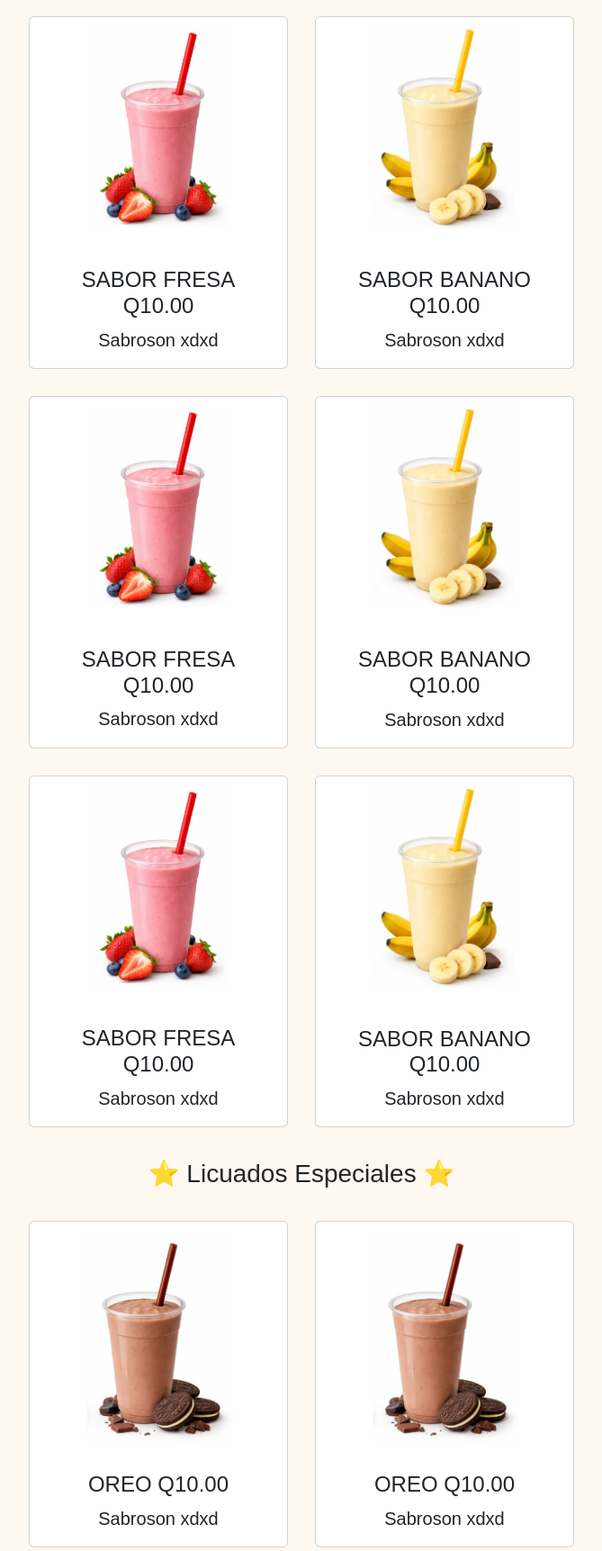
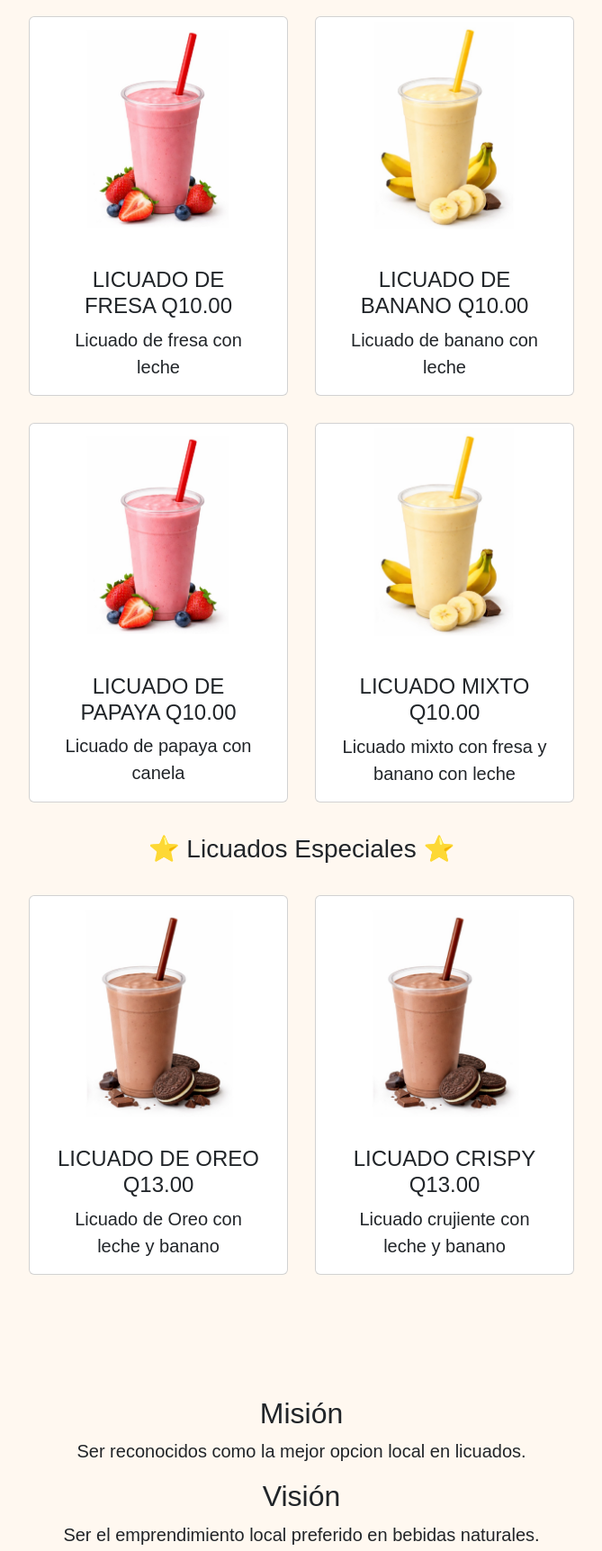
Before and after one commit to andyss18/SABOR-NATURAL, a plain HTML site: page index.html in a window 1280 px wide. Shown: the part 783-2507 px from the top of the page at 90% size, without its empty margins (305-974 px from the left). Drawn offline with nearby package versions, Linux system fonts and the light colour scheme.

Commit message:
precios udt

```diff
--- a/index.html
+++ b/index.html
@@ -140,15 +140,15 @@
                 <div class="card col" style="width: 18rem;">
                     <img src="../img/FRESA.jpg" class="card-img-top" alt="sabor fresa">
                     <div class="card-body">
-                        <h4>SABOR FRESA Q10.00</h4>
-                        <p class="card-text">Sabroson xdxd</p>
+                        <h4>LICUADO DE FRESA Q10.00</h4>
+                        <p class="card-text">Licuado de fresa con leche</p>
                     </div>
                 </div>
                 <div class="card col" style="width: 18rem;">
                     <img src="../img/BANANA.jpg" class="card-img-top" alt="sabor fresa">
                     <div class="card-body">
-                        <h4>SABOR BANANO Q10.00</h4>
-                        <p class="card-text">Sabroson xdxd</p>
+                        <h4>LICUADO DE BANANO Q10.00</h4>
+                        <p class="card-text">Licuado de banano con leche</p>
                     </div>
                 </div>
             </div>
@@ -158,36 +158,21 @@
                 <div class="card col" style="width: 18rem;">
                     <img src="../img/FRESA.jpg" class="card-img-top" alt="sabor fresa">
                     <div class="card-body">
-                        <h4>SABOR FRESA Q10.00</h4>
-                        <p class="card-text">Sabroson xdxd</p>
+                        <h4>LICUADO DE PAPAYA Q10.00</h4>
+                        <p class="card-text">Licuado de papaya con canela</p>
                     </div>
                 </div>
                 <div class="card col" style="width: 18rem;">
                     <img src="../img/BANANA.jpg" class="card-img-top" alt="sabor fresa">
                     <div class="card-body">
-                        <h4>SABOR BANANO Q10.00</h4>
-                        <p class="card-text">Sabroson xdxd</p>
+                        <h4>LICUADO MIXTO Q10.00</h4>
+                        <p class="card-text">Licuado mixto con fresa y banano con leche</p>
                     </div>
                 </div>
             </div>
 
 
-            <div class="row">
-                <div class="card col" style="width: 18rem;">
-                    <img src="../img/FRESA.jpg" class="card-img-top" alt="sabor fresa">
-                    <div class="card-body">
-                        <h4>SABOR FRESA Q10.00</h4>
-                        <p class="card-text">Sabroson xdxd</p>
-                    </div>
-                </div>
-                <div class="card col" style="width: 18rem;">
-                    <img src="../img/BANANA.jpg" class="card-img-top" alt="sabor fresa">
-                    <div class="card-body">
-                        <h4>SABOR BANANO Q10.00</h4>
-                        <p class="card-text">Sabroson xdxd</p>
-                    </div>
-                </div>
-            </div>
+
         </div>
 
 
@@ -197,33 +182,15 @@
                 <div class="card col" style="width: 18rem;">
                     <img src="../img/OREO.jpg" class="card-img-top" alt="sabor fresa">
                     <div class="card-body">
-                        <h4>OREO Q10.00</h4>
-                        <p class="card-text">Sabroson xdxd</p>
+                        <h4>LICUADO DE OREO Q13.00</h4>
+                        <p class="card-text">Licuado de Oreo con leche y banano</p>
                     </div>
                 </div>
                 <div class="card col" style="width: 18rem;">
                     <img src="../img/OREO.jpg" class="card-img-top" alt="sabor fresa">
                     <div class="card-body">
-                        <h4>OREO Q10.00</h4>
-                        <p class="card-text">Sabroson xdxd</p>
-                    </div>
-                </div>
-            </div>
-
-
-            <div class="row">
-                <div class="card col" style="width: 18rem;">
-                    <img src="../img/OREO.jpg" class="card-img-top" alt="sabor fresa">
-                    <div class="card-body">
-                        <h4>OREO Q10.00</h4>
-                        <p class="card-text">Sabroson xdxd</p>
-                    </div>
-                </div>
-                <div class="card col" style="width: 18rem;">
-                    <img src="../img/OREO.jpg" class="card-img-top" alt="sabor fresa">
-                    <div class="card-body">
-                        <h4>OREO Q10.00</h4>
-                        <p class="card-text">Sabroson xdxd</p>
+                        <h4>LICUADO CRISPY Q13.00</h4>
+                        <p class="card-text">Licuado crujiente con leche y banano</p>
                     </div>
                 </div>
             </div>
```
